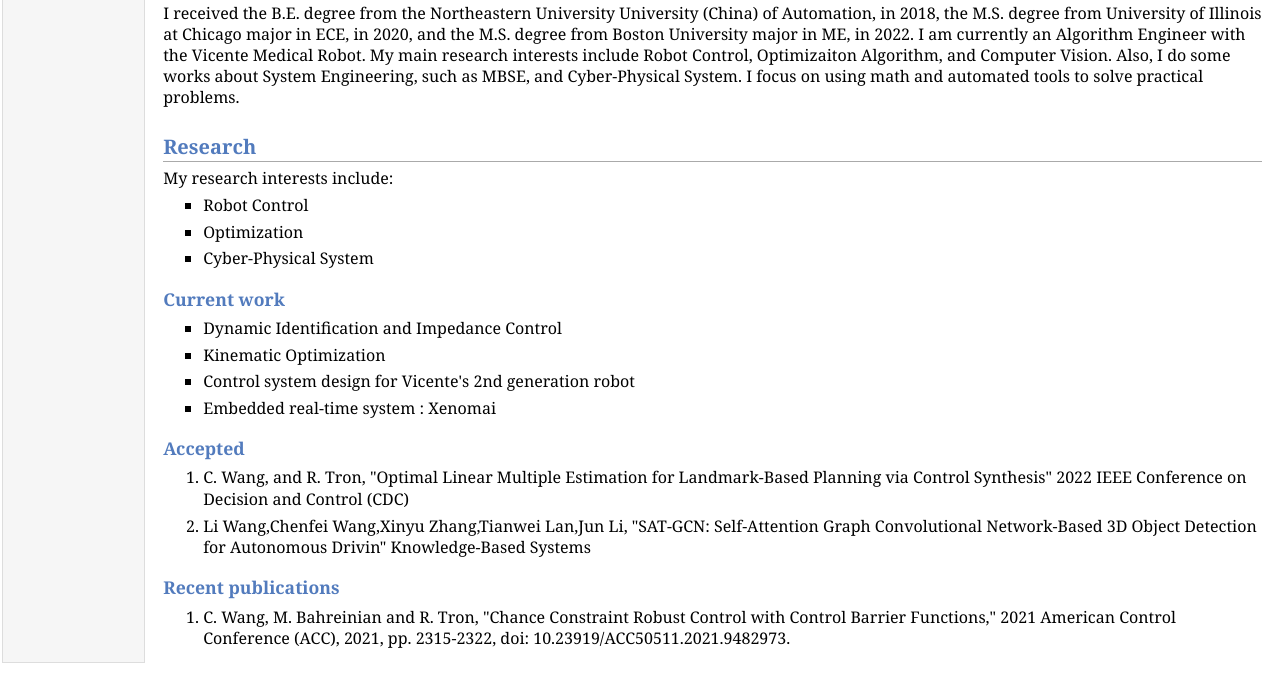
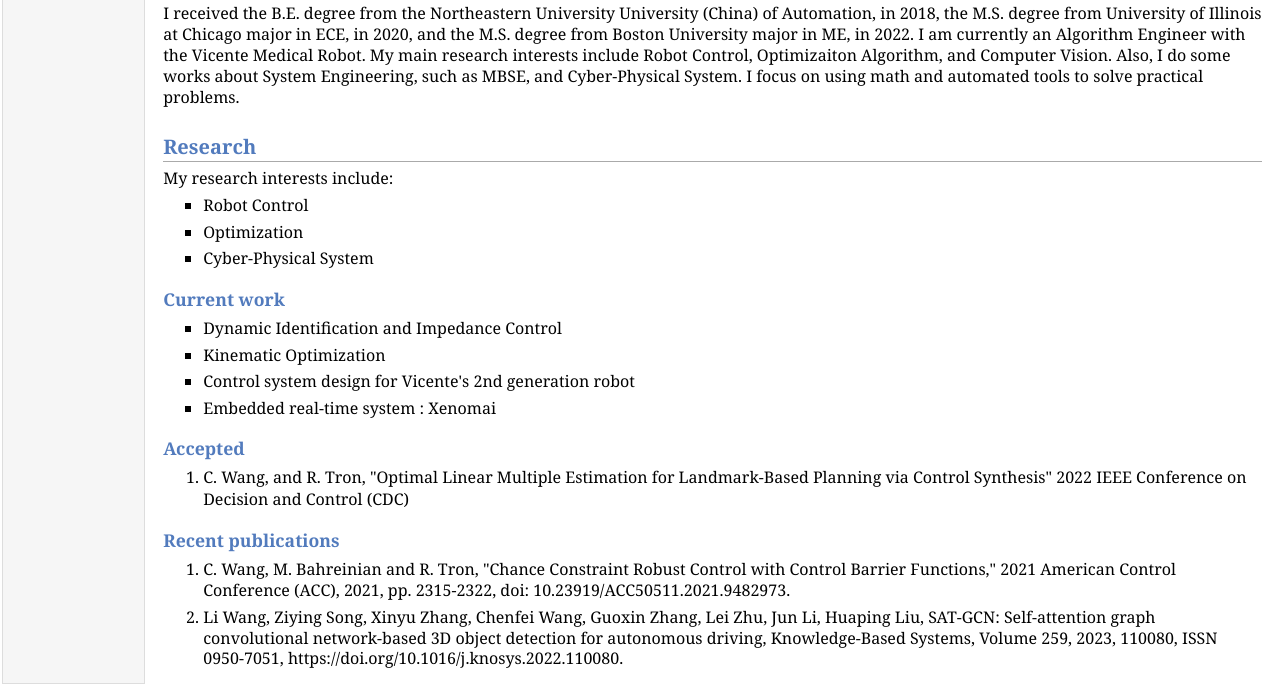
Before and after one commit to Link2Link/Link2Link.github.io, a plain HTML site: page index.html in a window 1280 px wide. Shown: the part 301-995 px from the top of the page. Before the commit the page ends 974 px from the top, so only its background shows below. Drawn offline with Linux system fonts and the light colour scheme.

Commit message:
更新论文

```diff
--- a/index.html
+++ b/index.html
@@ -60,14 +60,14 @@
             <ol>
                 <li> C. Wang, and R. Tron, "Optimal Linear Multiple Estimation for Landmark-Based Planning via Control Synthesis" 2022 IEEE Conference on Decision and Control (CDC)<p></p>
                 </li>
-                <li><p> Li Wang,Chenfei Wang,Xinyu Zhang,Tianwei Lan,Jun Li, "SAT-GCN: Self-Attention Graph Convolutional
-                    Network-Based 3D Object Detection for Autonomous Drivin" Knowledge-Based Systems</p>
-                </li>
+
             </ol>
             <h3>Recent publications</h3>
             <ol>
                 <li><p> C. Wang, M. Bahreinian and R. Tron, "Chance Constraint Robust Control with Control Barrier Functions," 2021
                     American Control Conference (ACC), 2021, pp. 2315-2322, doi: 10.23919/ACC50511.2021.9482973.</p>
+                </li>
+                <li><p> Li Wang, Ziying Song, Xinyu Zhang, Chenfei Wang, Guoxin Zhang, Lei Zhu, Jun Li, Huaping Liu, SAT-GCN: Self-attention graph convolutional network-based 3D object detection for autonomous driving, Knowledge-Based Systems, Volume 259, 2023, 110080, ISSN 0950-7051, https://doi.org/10.1016/j.knosys.2022.110080.</p>
                 </li>
             </ol>
             <!--
```
